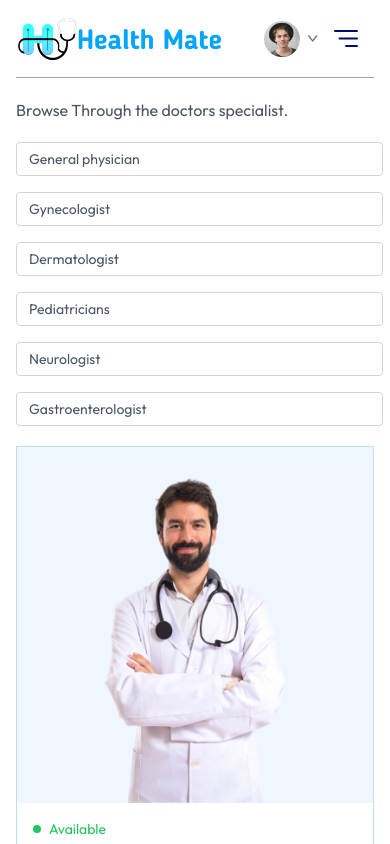
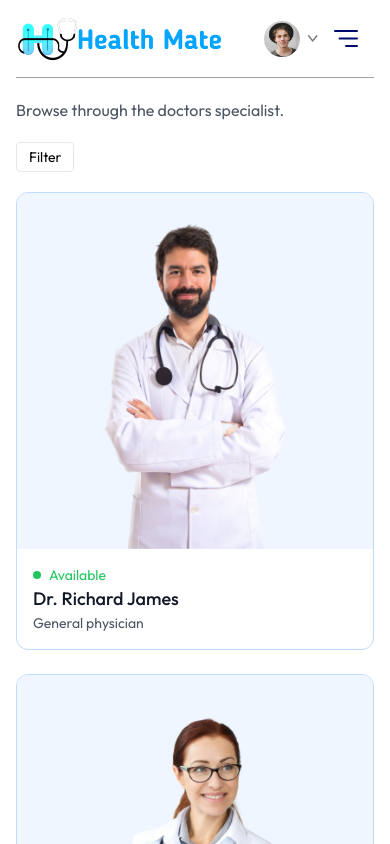
Before and after one commit to mjgupta9135/HealthMate, a React (Vite) app in the folder Frontend/: page /doctors in a window 390 px wide. Shown: the top 844 px of the page. Built offline with nearby package versions, Linux system fonts and the light colour scheme.

Commit message:
Responsive Frontend is Done

```diff
--- a/Frontend/src/index.css
+++ b/Frontend/src/index.css
@@ -12,3 +12,8 @@
 ::-webkit-scrollbar {
   @apply hidden;
 }
+@media (max-width: 740px) {
+  .active p {
+    @apply text-white bg-primary;
+  }
+}
--- a/Frontend/src/pages/Doctors.jsx
+++ b/Frontend/src/pages/Doctors.jsx
@@ -1,10 +1,12 @@
 import React, { useContext, useEffect, useState } from "react";
 import { useNavigate, useParams } from "react-router-dom";
-import { AppContext } from "../context/Appcontext";
+import { AppContext } from "../context/AppContext";
+
 const Doctors = () => {
   const { speciality } = useParams();
   const { doctors } = useContext(AppContext);
   const [filterDoc, setFilterDoc] = useState([]);
+  const [showFilter, setShowFilter] = useState(false);
   const navigate = useNavigate();
 
   const applyFilter = () => {
@@ -14,14 +16,28 @@ const Doctors = () => {
       setFilterDoc(doctors);
     }
   };
+
   useEffect(() => {
     applyFilter();
   }, [doctors, speciality]);
+
   return (
     <div>
-      <p className="text-gray-600">Browse Through the doctors specialist.</p>
+      <p className="text-gray-600">Browse through the doctors specialist.</p>
       <div className="flex flex-col sm:flex-row items-start gap-5 mt-5">
-        <div className=" flex flex-col gap-4 text-sm text-gray-600">
+        <button
+          className={`py-1 px-3 border rounded text-sm transition-all sm:hidden ${
+            showFilter ? "bg-primary text-white" : ""
+          }`}
+          onClick={() => setShowFilter((prev) => !prev)}
+        >
+          Filter
+        </button>
+        <div
+          className={`flex-col gap-4 text-sm text-gray-600 ${
+            showFilter ? "flex" : "hidden sm:flex"
+          }`}
+        >
           <p
             onClick={() =>
               speciality === "General physician"
@@ -42,7 +58,7 @@ const Doctors = () => {
                 ? navigate("/doctors")
                 : navigate("/doctors/Gynecologist")
             }
-            className={`w-[94vw] sm:w-auto pl-3  py-1.5 pr-16 border border-gray-300 rounded transition-all cursor-pointer ${
+            className={`w-[94vw] sm:w-auto pl-3 py-1.5 pr-16 border border-gray-300 rounded transition-all cursor-pointer ${
               speciality === "Gynecologist" ? "bg-indigo-100 text-black" : ""
             }`}
           >
@@ -54,9 +70,9 @@ const Doctors = () => {
                 ? navigate("/doctors")
                 : navigate("/doctors/Dermatologist")
             }
-            className={` ${
+            className={`w-[94vw] sm:w-auto pl-3 py-1.5 pr-16 border border-gray-300 rounded transition-all cursor-pointer ${
               speciality === "Dermatologist" ? "bg-indigo-100 text-black" : ""
-            } w-[94vw] sm:w-auto pl-3  py-1.5 pr-16 border border-gray-300 rounded transition-all cursor-pointer`}
+            }`}
           >
             Dermatologist
           </p>
@@ -66,9 +82,9 @@ const Doctors = () => {
                 ? navigate("/doctors")
                 : navigate("/doctors/Pediatricians")
             }
-            className={`${
+            className={`w-[94vw] sm:w-auto pl-3 py-1.5 pr-16 border border-gray-300 rounded transition-all cursor-pointer ${
               speciality === "Pediatricians" ? "bg-indigo-100 text-black" : ""
-            } w-[94vw] sm:w-auto pl-3  py-1.5 pr-16 border border-gray-300 rounded transition-all cursor-pointer`}
+            }`}
           >
             Pediatricians
           </p>
@@ -78,9 +94,9 @@ const Doctors = () => {
                 ? navigate("/doctors")
                 : navigate("/doctors/Neurologist")
             }
-            className={` ${
+            className={`w-[94vw] sm:w-auto pl-3 py-1.5 pr-16 border border-gray-300 rounded transition-all cursor-pointer ${
               speciality === "Neurologist" ? "bg-indigo-100 text-black" : ""
-            } w-[94vw] sm:w-auto pl-3  py-1.5 pr-16 border border-gray-300 rounded transition-all cursor-pointer`}
+            }`}
           >
             Neurologist
           </p>
@@ -90,11 +106,11 @@ const Doctors = () => {
                 ? navigate("/doctors")
                 : navigate("/doctors/Gastroenterologist")
             }
-            className={` ${
+            className={`w-[94vw] sm:w-auto pl-3 py-1.5 pr-16 border border-gray-300 rounded transition-all cursor-pointer ${
               speciality === "Gastroenterologist"
                 ? "bg-indigo-100 text-black"
                 : ""
-            } w-[94vw] sm:w-auto pl-3  py-1.5 pr-16 border border-gray-300 rounded transition-all cursor-pointer`}
+            }`}
           >
             Gastroenterologist
           </p>
@@ -103,17 +119,17 @@ const Doctors = () => {
           {filterDoc.map((item, index) => (
             <div
               onClick={() => navigate(`/appointment/${item._id}`)}
-              className="border border-blue-200 rouded-xl overflow-hidden cursor-pointer hover:translate-y-[-10px] transition-all duration-500 "
+              className="border border-blue-200 rounded-xl overflow-hidden cursor-pointer hover:translate-y-[-10px] transition-all duration-500"
               key={index}
             >
-              <img className="bg-blue-50 " src={item.image} alt="" />
+              <img className="bg-blue-50" src={item.image} alt="" />
               <div className="p-4">
                 <div className="flex items-center gap-2 text-sm text-center text-green-500">
                   <p className="w-2 h-2 bg-green-500 rounded-full"></p>
                   <p>Available</p>
                 </div>
                 <p className="text-gray-900 text-lg font-medium">{item.name}</p>
-                <p className="text-gray-600 text-sm">{item.speciality}</p>
+                <p className="text-gray-600 text-sm">{item.speciality} </p>
               </div>
             </div>
           ))}
```
